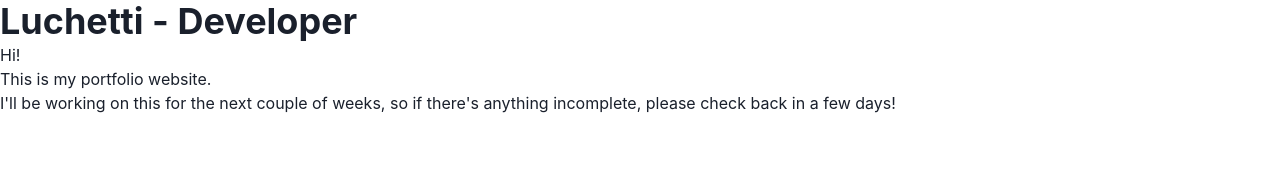
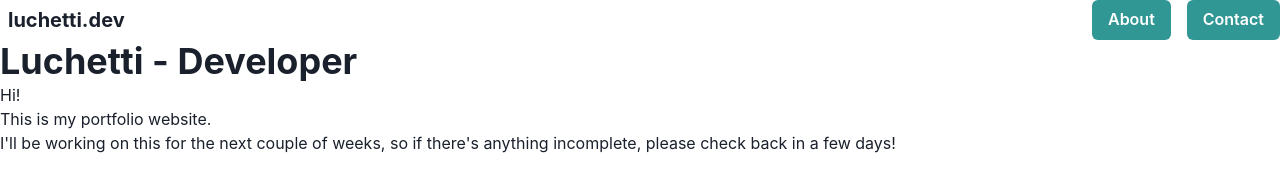
Before and after one commit to gusluchetti/portfolio, a Gatsby site: page / in a window 1280 px wide. Built offline with nearby package versions, Linux system fonts and the light colour scheme; Gatsby itself is replaced by a stand-in of ours.

Commit message:
wip navbar component

```diff
--- /dev/null
+++ b/src/components/navbar.tsx
@@ -0,0 +1,17 @@
+import * as React from 'react'
+import { Flex, Box, Heading, Spacer, Button } from '@chakra-ui/react'
+
+export const Navbar = () => (
+  <Flex>
+    <Box p="2">
+      <Heading size="md">luchetti.dev</Heading>
+    </Box>
+    <Spacer />
+    <Box>
+      <Button colorScheme="teal" mr="4">
+        About
+      </Button>
+      <Button colorScheme="teal">Contact</Button>
+    </Box>
+  </Flex>
+)
--- a/src/pages/App.tsx
+++ b/src/pages/App.tsx
@@ -1,8 +1,10 @@
 import * as React from 'react'
 import { Container, Heading, Text, Flex } from '@chakra-ui/react'
+import { Navbar } from '../components/navbar'
 
 export const App = () => (
   <Container maxW="container.xl" p={0}>
+    <Navbar />
     <Flex direction="column">
       <Heading>Luchetti - Developer</Heading>
       <Text>Hi!</Text>
```
